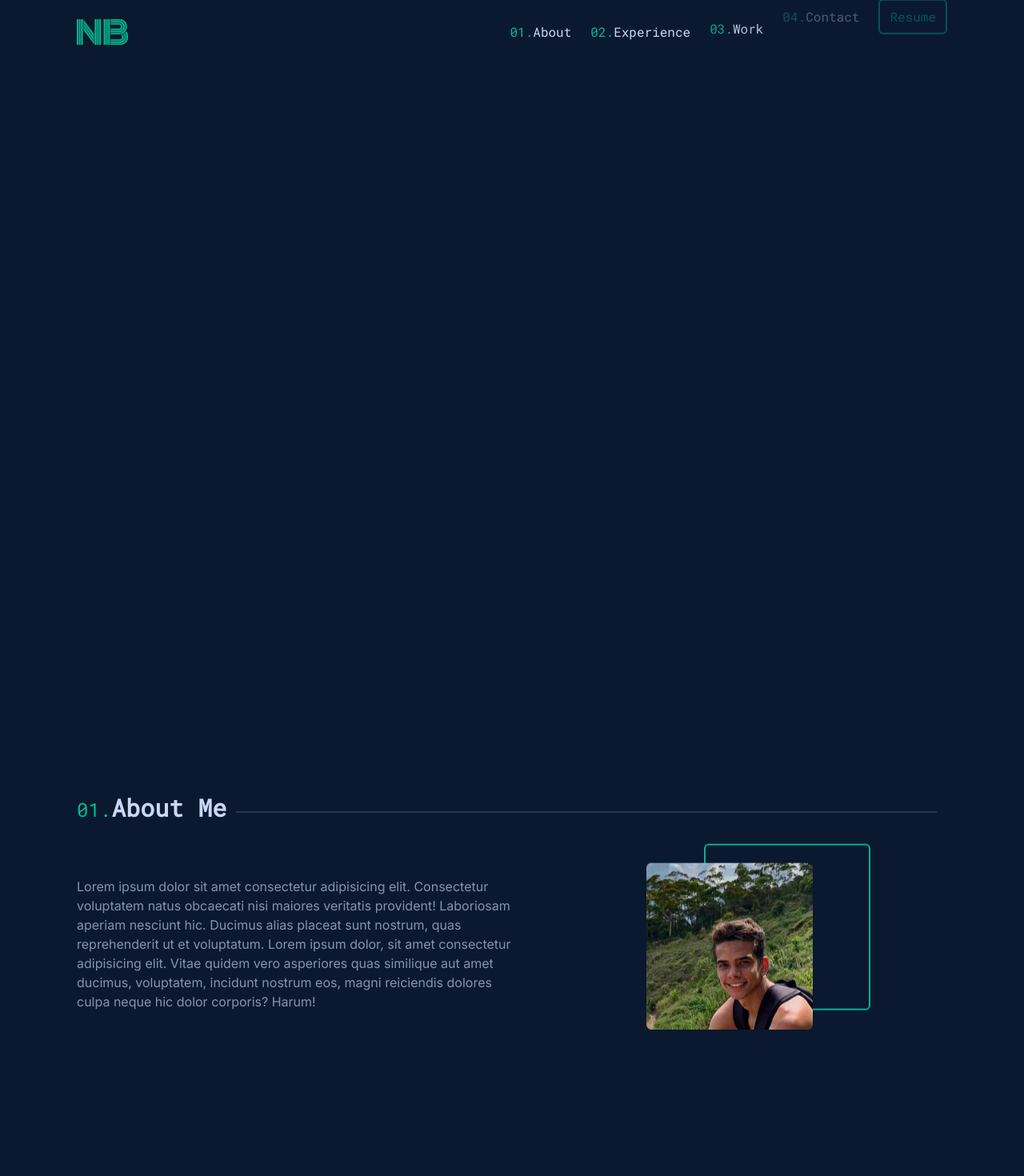
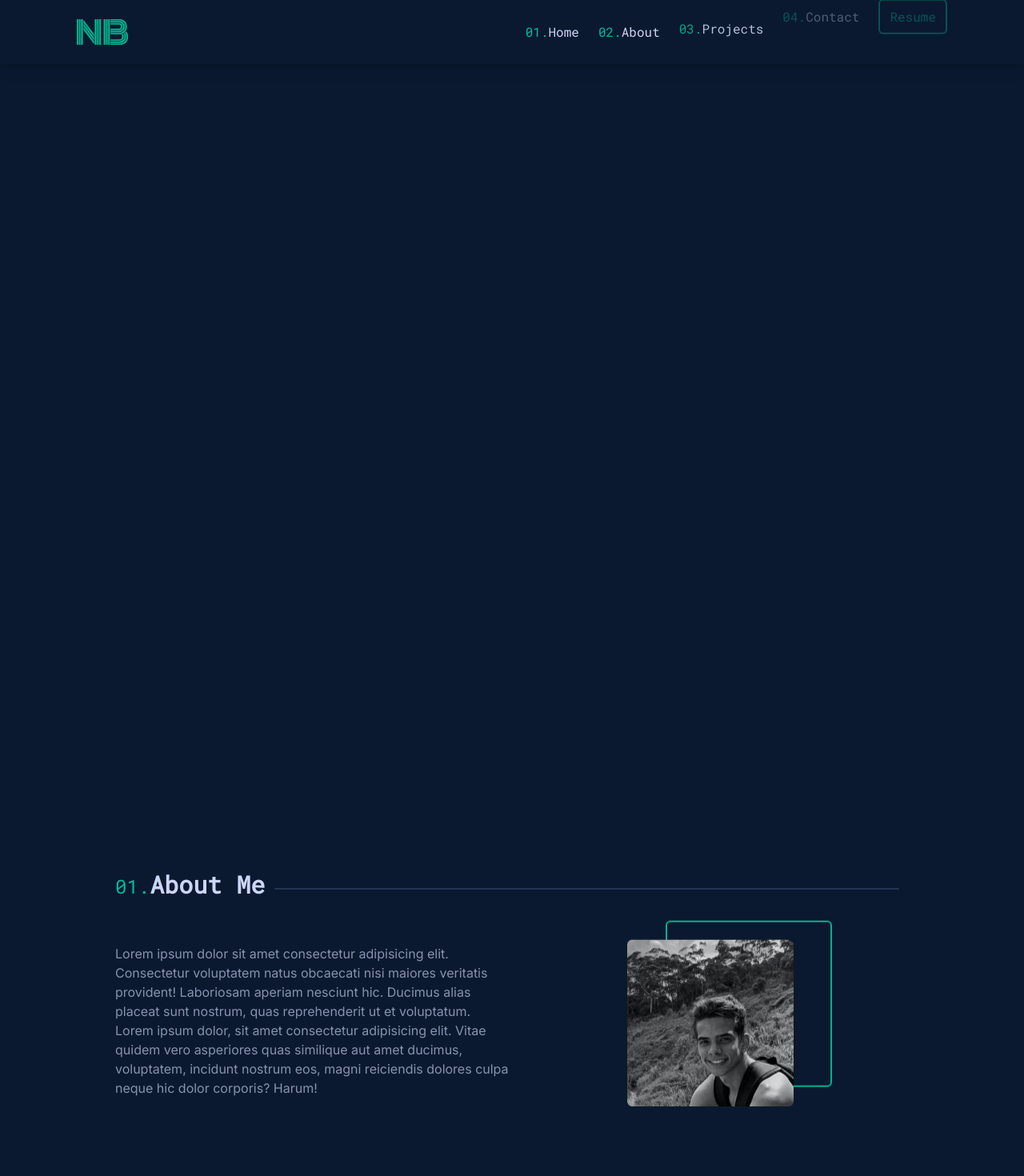
Before and after one commit to nikolastt/Portfolio-V3, a Next.js app: page / in a window 1280 px wide. Shown: the top 1470 px of the page at 80% size. Built offline with nearby package versions, Linux system fonts and the light colour scheme; no server answers; the database is empty; a web font is replaced by a local one.

Commit message:
Ajuste no layout

```diff
--- a/src/components/About.tsx
+++ b/src/components/About.tsx
@@ -24,7 +24,7 @@ const About: React.FC = () => {
         once: true,
         amount: 0.4,
       }}
-      className=" px-6 pb-12 mt-24 lg:mt-48 h-[calc(100vh-5rem)] md:px-24 lg:max-w-7xl lg:mx-auto"
+      className="  pb-12 pt-24  lg:mt-48 h-[calc(100vh-5rem)] container"
     >
       <Title title="About Me" number="01" />
 
@@ -55,7 +55,7 @@ const About: React.FC = () => {
 
             <Image
               src={MyImage}
-              className="w-60 h-60  object-cover scale-150 -translate-x-5"
+              className="w-60 h-60  object-cover scale-150 -translate-x-5 grayscale"
               alt="Minha foto"
             />
           </div>
--- /dev/null
+++ b/src/components/ArrowScroll/ArrowScroll.tsx
@@ -0,0 +1,15 @@
+import React from "react";
+
+// import { Container } from './styles';
+
+const ArrowScroll: React.FC = () => {
+  return (
+    <svg className="arrows">
+      <path className="a1" d="M0 0 L30 32 L60 0"></path>
+      <path className="a2" d="M0 20 L30 52 L60 20"></path>
+      <path className="a3" d="M0 40 L30 72 L60 40"></path>
+    </svg>
+  );
+};
+
+export default ArrowScroll;
--- a/src/components/Contact.tsx
+++ b/src/components/Contact.tsx
@@ -36,7 +36,7 @@ const Contact: React.FC = () => {
         once: true,
         amount: 0.4,
       }}
-      className="px-6 mt-48 h-screen flex flex-col justify-center md:px-24 lg:max-w-7xl lg:mx-auto"
+      className=" mt-48 h-screen flex flex-col justify-center container"
     >
       <Title number="03" title="Contact-me" />
 
--- a/src/components/Main.tsx
+++ b/src/components/Main.tsx
@@ -13,7 +13,7 @@ const Main: React.FC = () => {
   });
 
   return (
-    <main className=" h-[calc(100vh-5rem)] px-6 flex flex-col justify-center md:max-w-7xl mx-auto md:px-24 lg:max-w-7xl lg:mx-auto">
+    <main className=" h-[calc(100vh-5rem)]  flex flex-col justify-center md:max-w-7xl mx-auto container">
       <motion.h2
         initial={{
           opacity: 0,
@@ -46,7 +46,7 @@ const Main: React.FC = () => {
         }}
         className="text-font-primary text-[40px] font-lateef font-bold leading-none mt-3 md:text-8xl"
       >
-        Nikolas Bitencourt.
+        Nikolas Bitencourt
       </motion.h1>
       <motion.h1
         initial={{
@@ -63,7 +63,7 @@ const Main: React.FC = () => {
         }}
         className="text-font-secondary text-[40px] font-lateef  leading-none md:text-8xl"
       >
-        Desenvolvedor front-end.
+        Desenvolvedor front-end
       </motion.h1>
 
       <motion.p
@@ -81,10 +81,14 @@ const Main: React.FC = () => {
         }}
         className="text-font-secondary mt-6  font-inter md:text-xl md:w-2/3"
       >
-        Sou um engenheiro de software especializado em construir aplicativos
+        Construo aplicativos digitais, focado na resolução de problemas
+        utilizando principais tecnologias do mercado como{" "}
+        <span className="text-primary-300">{text}</span>
+        <Cursor cursorColor="#2AFA93" />
+        {/* Sou um engenheiro de software especializado em construir aplicativos
         digitais. Atualmente estou focado em tecnologias atuais como{" "}
         <span className="text-primary-300">{text}</span>
-        <Cursor cursorColor="#2AFA93" />
+        <Cursor cursorColor="#2AFA93" /> */}
       </motion.p>
 
       <div>
--- a/src/components/MenuNav.tsx
+++ b/src/components/MenuNav.tsx
@@ -7,6 +7,7 @@ import { motion } from "framer-motion";
 import Image from "next/image";
 
 import logo from "../../public/images/NBPng.png";
+import Link from "next/link";
 
 const MenuNav: React.FC = () => {
   const [menuIsOpen, setMenuIsOpen] = useState(false);
@@ -26,7 +27,7 @@ const MenuNav: React.FC = () => {
 
   return (
     <>
-      <div className="bg-primary-900 h-20 flex items-center px-6 md:px-24 ">
+      <div className="bg-primary-900 h-20 flex items-center px-6 md:px-24 sticky top-0 z-50 drop-shadow-lg ">
         <motion.div
           initial={{ opacity: 0 }}
           animate={{
@@ -41,7 +42,7 @@ const MenuNav: React.FC = () => {
           <Image src={logo} alt="Logo" fill />
         </motion.div>
 
-        <ul className="ml-auto  text-font-primary font-robotoMono space-x-6 items-center hidden md:flex">
+        <motion.ul className="ml-auto  text-font-primary font-robotoMono space-x-6 items-center hidden md:flex">
           <motion.li
             initial={{
               opacity: 0,
@@ -58,9 +59,14 @@ const MenuNav: React.FC = () => {
               opacity: 1,
               y: 0,
             }}
+            viewport={{
+              once: true,
+            }}
             className="cursor-pointer hover:scale-105 ease-in duration-75 hover:text-primary-500"
           >
-            <span className="text-primary-500 ">01.</span>About
+            <Link href="#home">
+              <span className="text-primary-500 ">01.</span>Home
+            </Link>
           </motion.li>
           <motion.li
             initial={{
@@ -77,9 +83,14 @@ const MenuNav: React.FC = () => {
               opacity: 1,
               y: 0,
             }}
+            viewport={{
+              once: true,
+            }}
             className="cursor-pointer hover:scale-105 ease-in duration-75 hover:text-primary-500"
           >
-            <span className="text-primary-500 ">02.</span>Experience
+            <Link href="#about">
+              <span className="text-primary-500 ">02.</span>About
+            </Link>
           </motion.li>
           <motion.li
             initial={{
@@ -96,9 +107,14 @@ const MenuNav: React.FC = () => {
               opacity: 1,
               y: 0,
             }}
+            viewport={{
+              once: true,
+            }}
             className="cursor-pointer hover:scale-105 ease-in duration-75 hover:text-primary-500"
           >
-            <span className="text-primary-500 ">03.</span>Work
+            <Link href="#projects">
+              <span className="text-primary-500 ">03.</span>Projects
+            </Link>
           </motion.li>
           <motion.li
             initial={{
@@ -114,6 +130,9 @@ const MenuNav: React.FC = () => {
             whileInView={{
               opacity: 1,
               y: 0,
+            }}
+            viewport={{
+              once: true,
             }}
             className="cursor-pointer hover:scale-105 ease-in duration-75 hover:text-primary-500"
           >
@@ -135,11 +154,14 @@ const MenuNav: React.FC = () => {
               opacity: 1,
               y: 0,
             }}
+            viewport={{
+              once: true,
+            }}
             className="border-2 border-primary-500 px-3 py-2 rounded-md text-primary-500 hover:scale-105 duration-300"
           >
             Resume
           </motion.button>
-        </ul>
+        </motion.ul>
 
         <BiMenuAltRight
           size={40}
--- a/src/components/Projects.tsx
+++ b/src/components/Projects.tsx
@@ -27,7 +27,7 @@ const Projects: React.FC<IProjectsComponent> = ({ projects }) => {
         once: false,
         amount: 0.1,
       }}
-      className="px-6 mt-24  md:px-24 lg:max-w-7xl lg:mx-auto lg:mt-48"
+      className=" mt-24  container lg:mt-48"
     >
       <Title number="02" title="Some Things I've Built" />
 
--- a/src/pages/index.tsx
+++ b/src/pages/index.tsx
@@ -31,6 +31,7 @@ interface IHome {
 import SVG from "../../public/images/NB.svg";
 import Image from "next/image";
 import SvgNb from "../components/SvgNb";
+import ArrowScroll from "../components/ArrowScroll/ArrowScroll";
 
 export default function Home({ arrayProjects }: IHome) {
   const projects = JSON.parse(arrayProjects);
@@ -66,19 +67,35 @@ export default function Home({ arrayProjects }: IHome) {
 
           <MenuNav />
 
-          <section>
+          <section id="home">
             <Main />
+
+            <motion.div
+              initial={{
+                opacity: 0,
+              }}
+              animate={{
+                opacity: 1,
+              }}
+              transition={{
+                delay: 2.6,
+                duration: 0.3,
+              }}
+              className="lg:hidden"
+            >
+              <ArrowScroll />
+            </motion.div>
           </section>
 
-          <section>
+          <section id="about">
             <About />
           </section>
 
-          <section>
+          <section id="projects">
             <Projects projects={projects} />
           </section>
 
-          <section>
+          <section id="contact">
             <Contact />
           </section>
 
@@ -145,10 +162,13 @@ export default function Home({ arrayProjects }: IHome) {
             }}
             className="left-auto right-[20px] lg:right-[95px] w-[40px] fixed bottom-0  hidden md:block  "
           >
-            <div className="flex flex-col items-center relative boxCenter">
-              <a className="flex items-center  mx-auto  w-[40px] leading-4 text-font-primary  writingVertical after:w-[1px] after:flex after:justify-center after:items-center after:h-24 after:bg-font-primary  after:mt-6">
+            <div className="flex flex-col items-center relative boxCenter cursor-pointer ">
+              <Link
+                href="#contact"
+                className="flex items-center  mx-auto  w-[40px] leading-4 text-font-primary hover:text-primary-500 duration-300  writingVertical after:w-[1px] after:flex after:justify-center after:items-center after:h-24 after:bg-font-primary  after:mt-6"
+              >
                 nikolasbitencourtt@gmail.com
-              </a>
+              </Link>
             </div>
           </motion.div>
         </div>
--- a/src/styles/globals.css
+++ b/src/styles/globals.css
@@ -20,6 +20,10 @@
 
     .icon{
         @apply hover:scale-105 duration-300 hover:text-primary-300
+    }
+
+    .container{
+        @apply px-6 md:px-36 lg:max-w-7xl mx-auto
     }
 
 
@@ -63,3 +67,52 @@ svg .svg-elem-1 {
     stroke-dashoffset: 0;
     fill: rgb(0, 189, 149);
   }
+
+
+  .arrows {
+    width: 60px;
+    height: 72px;
+    position: absolute;
+    left: 50%;
+    margin-left: -30px;
+    bottom: 20px;
+  }
+
+  .arrows path {
+    stroke: #00BD95;
+    fill: transparent;
+    stroke-width: 1px;
+    animation: arrow 2s infinite;
+    -webkit-animation: arrow 2s infinite;
+  }
+
+  @keyframes arrow
+  {
+  0% {opacity:0}
+  40% {opacity:1}
+  80% {opacity:0}
+  100% {opacity:0}
+  }
+
+  @-webkit-keyframes arrow /*Safari and Chrome*/
+  {
+  0% {opacity:0}
+  40% {opacity:1}
+  80% {opacity:0}
+  100% {opacity:0}
+  }
+
+  .arrows path.a1 {
+    animation-delay:-1s;
+    -webkit-animation-delay:-1s; /* Safari 和 Chrome */
+  }
+
+  .arrows path.a2 {
+    animation-delay:-0.5s;
+    -webkit-animation-delay:-0.5s; /* Safari 和 Chrome */
+  }
+
+  .arrows path.a3 {
+    animation-delay:0s;
+    -webkit-animation-delay:0s; /* Safari 和 Chrome */
+  }
```
Also changed, not shown: src/components/ArrowScroll/ArrowScroll.css (added).
